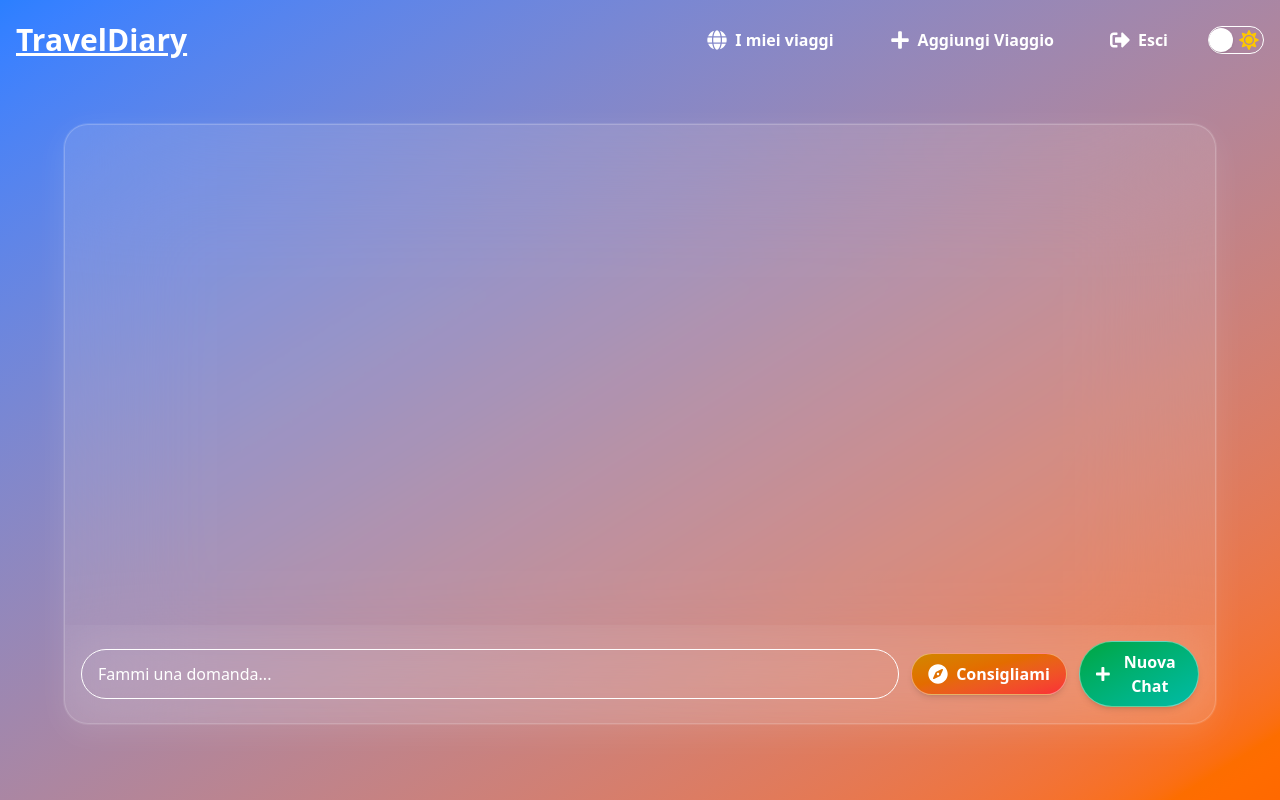
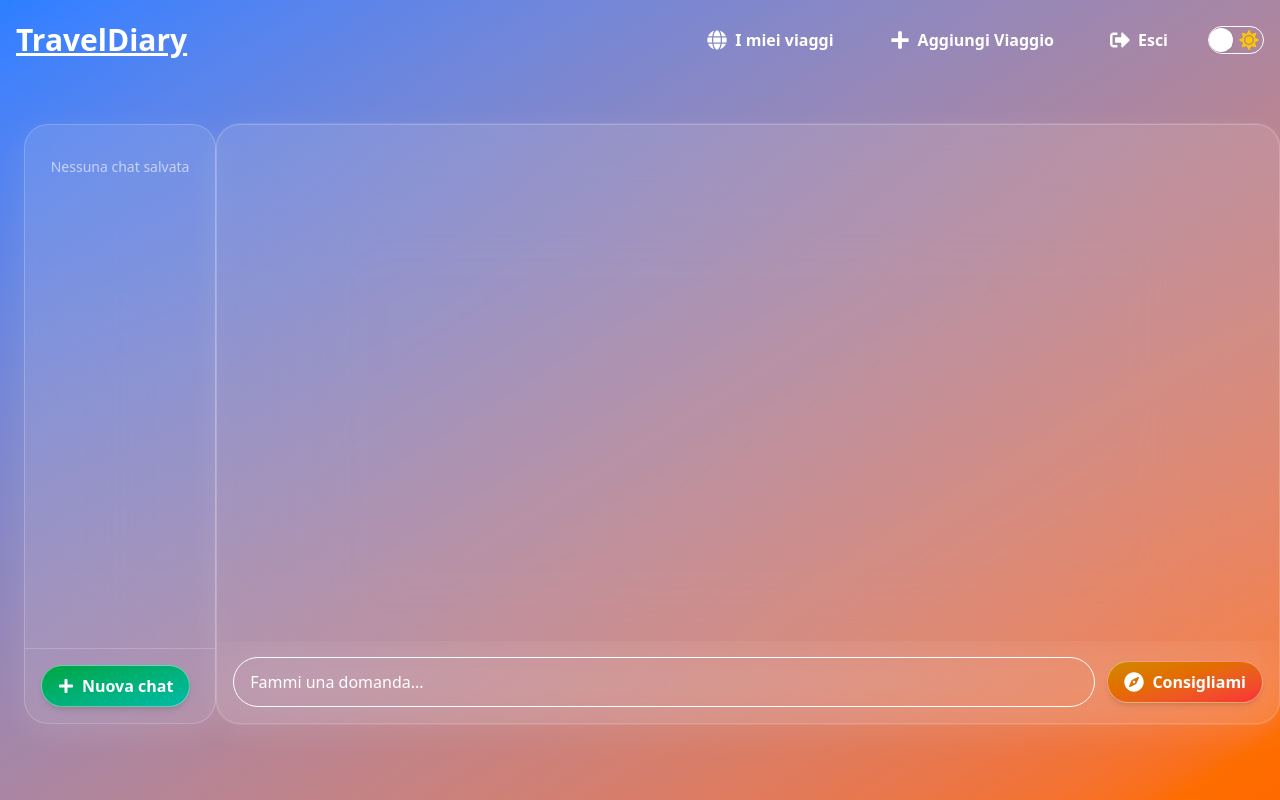
Before and after one commit to albertostizzoli/fastapi-react-travelapp, a React (Vite) app in the folder frontend/: page /chat in a window 1280 px wide. Built offline with nearby package versions, Linux system fonts and the light colour scheme.

Commit message:
fixed loading chat and typewritereffect of messages

```diff
--- a/frontend/src/controllers/ChatAIController.jsx
+++ b/frontend/src/controllers/ChatAIController.jsx
@@ -9,6 +9,7 @@ function ChatAIController() {
     const [isRecommending, setIsRecommending] = useState(false); // stato per disabilitare il pulsante Ispirami
     const [hasStartedChat, setHasStartedChat] = useState(false); // stato per iniziare una chat
     const [currentChatId, setCurrentChatId] = useState(null); // stato per l'ID della chat corrente
+    const [chats, setChats] = useState([]); // stato per caricare le chat
 
     // titolo dinamico dell'AI
     const aiTitle = user ? `Ciao ${user.name}, sono il tuo assistente AI. Chiedimi pure!` : "";
@@ -24,6 +25,22 @@ function ChatAIController() {
             .catch((err) => console.error(err)); // gestisci errori
     }, []); // esegui solo al montaggio
 
+
+    // uso lo useEffect per ottenere i dati delle chat
+    useEffect(() => {
+        const token = localStorage.getItem("token"); // recupera il token JWT
+        if (!token) return; // se non c'è token, non faccio nulla
+
+        axios.get("http://127.0.0.1:8000/chats", {
+            headers: {
+                Authorization: `Bearer ${token}`, //  token nell'header
+            },
+        })
+            .then((res) => setChats(res.data)) // aggiorna lo stato con i dati ricevuti
+            .catch((err) => console.error(err)); // gestisce errori
+    }, []);
+
+
     // resetto la chat all'inizio
     useEffect(() => {
         setCurrentChatId(null); // reset ID chat
@@ -36,7 +53,9 @@ function ChatAIController() {
         messages.length && messages[messages.length - 1].role === "ai" //   controlla se l'ultimo messaggio è dell'AI
             ? messages[messages.length - 1].text // ottieni il testo dell'ultimo messaggio AI
             : "";
-    const typedResponse = useTypewriterEffect(lastAIResponse, 15); // effetto macchina da scrivere per la risposta AI
+    // se è una chat nuova allora l'effetto viene applicato se è una chat già esistente allora no
+    const typedResponse =  isLoading ? useTypewriterEffect(lastAIResponse, 15) : lastAIResponse;
+
 
     // funzione per inviare un messaggio
     const sendMessage = async () => {
@@ -85,6 +104,33 @@ function ChatAIController() {
             setIsLoading(false); // resetta lo stato di caricamento
         }
     };
+
+    // funzione per caricare le chat
+    const loadChat = async (chatId) => {
+        const token = localStorage.getItem("token");
+
+        const res = await axios.get(
+            `http://127.0.0.1:8000/chats/${chatId}`,
+            {
+                headers: {
+                    Authorization: `Bearer ${token}`,
+                },
+            }
+        );
+
+        const history = res.data.messages || [];
+
+        const normalizedMessages = history.flatMap((pair) => [
+            { role: "user", text: pair.user },
+            { role: "ai", text: pair.ai },
+        ]);
+
+        setCurrentChatId(chatId);
+        setMessages(normalizedMessages);
+        setHasStartedChat(true);
+    };
+
+
 
     // funzione per iniziare una nuova chat
     const startNewChat = async () => {
@@ -243,7 +289,10 @@ function ChatAIController() {
         hasStartedChat,       // per indicare che è iniziata una chat
         scrollToBottom,       // funzione per lo scroll automatico
         messagesEndRef,       // riferimento per lo scroll automatico
-        startNewChat          // funzione per iniziare una nuova chat
+        startNewChat,         // funzione per iniziare una nuova chat
+        chats,                // indica le chat caricate
+        setChats,             // stato per caricare le chat
+        loadChat              // funzione per caricare le chat
     }
 }
 
--- a/frontend/src/pages/ChatAI.jsx
+++ b/frontend/src/pages/ChatAI.jsx
@@ -17,11 +17,54 @@ function ChatAI() {
         isRecommending,     // pulsante Ispirami disabilitato
         hasStartedChat,     // per indicare che è iniziata una chat
         messagesEndRef,     // per fare lo scroll automatico
-        startNewChat        // funzione per iniziare una nuova chat
+        startNewChat,       // funzione per iniziare una nuova chat
+        chats,              // indica le chat caricate
+        loadChat            // funzione per caricare le chat
     } = ChatAIController();  // uso il controller della chat AI
 
 
     return (
+        <div className="flex">
+
+            {/* SIDEBAR */}
+            <aside className="w-52 ms-6 flex flex-col mt-12 bg-white/10 dark:bg-white/5 backdrop-blur-3xl
+            border border-white/20 dark:border-white/10 shadow-[0_8px_32px_rgba(255,255,255,0.1)] rounded-3xl">
+
+                <div className="flex-1 overflow-y-auto space-y-1 p-4 scrollbar">
+                    {chats.length === 0 && (
+                        <p className="text-white/60 text-sm text-center mt-4">
+                            Nessuna chat salvata
+                        </p>
+                    )}
+
+                    {chats.map((chat) => (
+                        <button
+                            key={chat.id}
+                            onClick={() => loadChat(chat.id)}
+                            className="w-full text-left px-4 py-2 rounded-xl text-white
+                            text-xl hover:bg-white/10 transition cursor-pointer">
+
+                            <div className="truncate font-medium">
+                                {chat.title || `Chat #${chat.id}`}
+                            </div>
+                        </button>
+                    ))}
+                </div>
+
+                <div className="p-4 border-t border-white/20">
+                    <button
+                        onClick={startNewChat}
+                        className="bg-linear-to-br from-green-600 to-teal-500 dark:from-green-600/70 dark:to-teal-500/70
+                        w-full sm:w-auto font-semibold flex justify-center items-center gap-2 px-4 py-2
+                        backdrop-blur-md border border-white/40 text-white
+                        rounded-full shadow-md transition-all duration-300 cursor-pointer
+                        hover:shadow-[0_0_20px_rgba(255,255,255,0.25)] hover:scale-105 text-sm sm:text-base">
+                        <FaPlus /> Nuova chat
+                    </button>
+                </div>
+            </aside>
+
+            { /* CONTENUTO CHAT */}
             <motion.div
                 initial={{ opacity: 0, scale: 0.9, y: 30 }}
                 animate={{ opacity: 1, scale: 1, y: 0 }}
@@ -54,8 +97,7 @@ function ChatAI() {
                                 transition={{ duration: 0.4, ease: "easeOut" }}
                                 className={`flex ${m.role === "user" ? "justify-end" : "justify-start"}`}>
                                 {m.role === "user" ? (
-                                <div className="bg-linear-to-br from-blue-500 to-orange-500
-                                dark:from-slate-900 dark:to-slate-500 text-white
+                                    <div className="bg-linear-to-br from-blue-500 to-orange-500 dark:from-slate-900 dark:to-slate-500 text-white
                                         px-4 sm:px-5 py-3 rounded-2xl shadow-md max-w-[80%] sm:max-w-[70%]
                                         rounded-br-none text-sm sm:text-base md:text-lg
                                         hover:shadow-[0_0_15px_rgba(59,130,246,0.4)]
@@ -68,10 +110,7 @@ function ChatAI() {
                                         px-4 py-3 rounded-2xl border border-white text-justify
                                         shadow-inner backdrop-blur-xl max-w-[80%] sm:max-w-[70%]
                                         rounded-bl-none"
-                                    dangerouslySetInnerHTML={{
-                                        __html:
-                                            i === messages.length - 1
-                                                ? formatText(typedResponse)
+                                        dangerouslySetInnerHTML={{__html: i === messages.length - 1 ? formatText(typedResponse)
                                         : formatText(m.text),
                                         }}
                                     />
@@ -95,9 +134,9 @@ function ChatAI() {
                 <div className="p-3 sm:p-4 flex flex-col sm:flex-row items-center gap-3 backdrop-blur-xl">
 
                     {/* INPUT */}
-                <input className="w-full border border-white rounded-full px-4 pr-16 py-2 sm:py-3
-                text-white placeholder-white focus:outline-none focus:ring-2
-                focus:ring-orange-400 dark:focus:ring-blue-400 transition
+                    <input className="w-full border border-white rounded-full
+                    px-4 pr-16 py-2 sm:py-3 text-white placeholder-white
+                    focus:outline-none focus:ring-2 focus:ring-orange-400 dark:focus:ring-blue-400 transition
                     text-sm sm:text-base"
                         value={input}
                         onChange={(e) => setInput(e.target.value)}
@@ -122,21 +161,11 @@ function ChatAI() {
                         rounded-full shadow-md transition-all duration-300 cursor-pointer
                         hover:shadow-[0_0_20px_rgba(255,255,255,0.25)] text-sm sm:text-base`}>
                         <FaCompass size={20} />
-                    {isRecommending ? "Sto pensando..." : "Consigliami"}
+                        {isRecommending ? "Un attimo" : "Consigliami"}
                     </motion.button>
-
-                <button
-                    onClick={startNewChat}
-                    className="bg-linear-to-br from-green-600 to-teal-500 dark:from-green-600/70 dark:to-teal-500/70
-                    w-full sm:w-auto font-semibold flex justify-center items-center gap-2 px-4 py-2
-                    backdrop-blur-md border border-white/40 text-white
-                    rounded-full shadow-md transition-all duration-300 cursor-pointer
-                    hover:shadow-[0_0_20px_rgba(255,255,255,0.25)] hover:scale-105 text-sm sm:text-base">
-                    <FaPlus size={20} /> Nuova Chat
-                </button>
                 </div>
-
             </motion.div>
+        </div>
     );
 }
 
```
Lines whose indentation alone changed are shown as unchanged.
